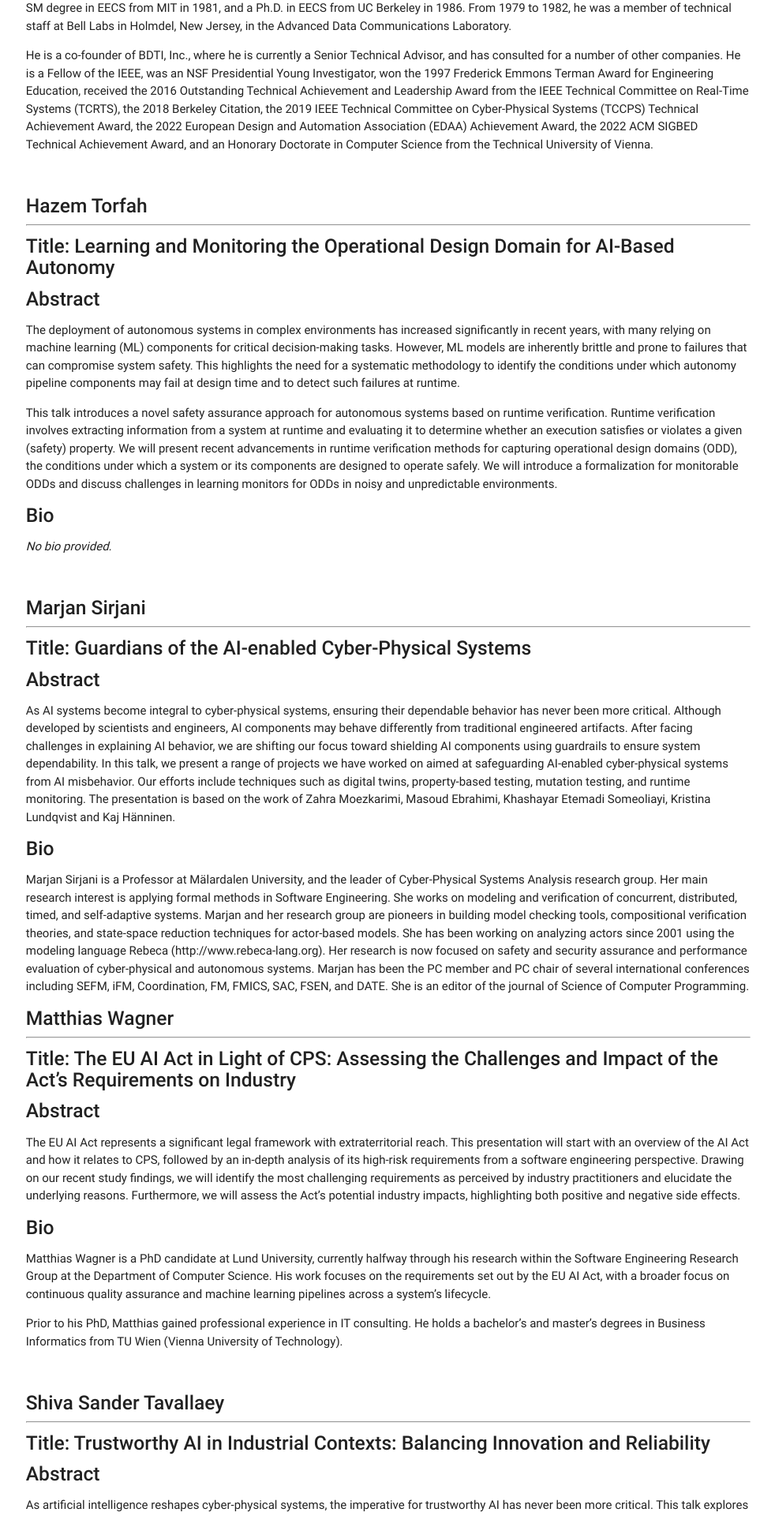
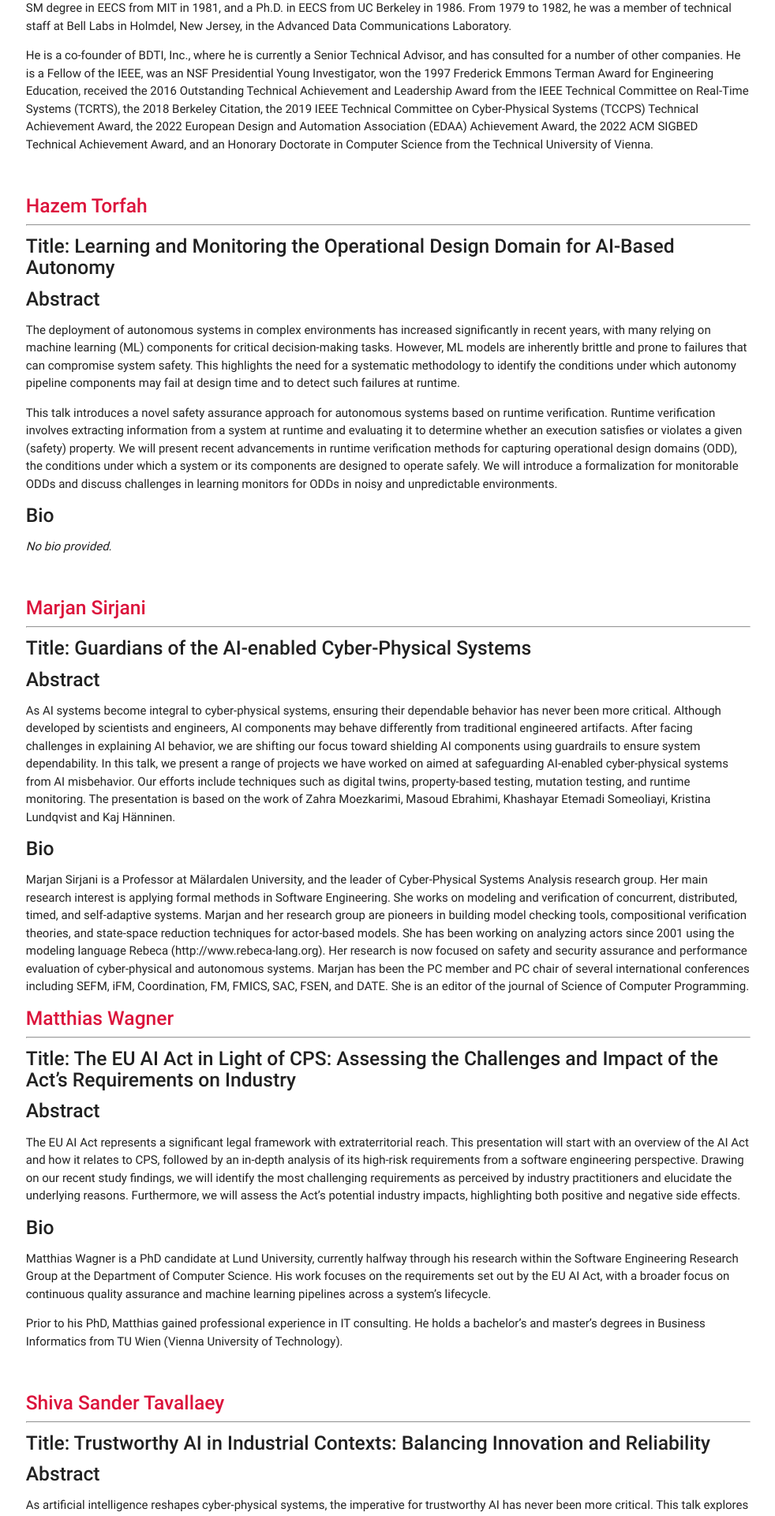
Before and after one commit to rebeca-lang/rebeca-lang.github.io, a Jekyll site: the page built from events/TrustCPS-AI.md, in a window 1280 px wide. Shown: the part 2489-4409 px from the top of the page at 79% size, without its empty margins (148-1130 px from the left). Built offline with Jekyll 4.4.1, drawn with Linux system fonts in a browser that asks for light colours.

Commit message:
Update TrustCPS-AI.md

```diff
--- a/events/TrustCPS-AI.md
+++ b/events/TrustCPS-AI.md
@@ -65,7 +65,7 @@ He is a co-founder of BDTI, Inc., where he is currently a Senior Technical Advis
 
 <br>
 
-##### **Hazem Torfah**
+##### **<span style="color: crimson;">Hazem Torfah</span>**
 ---
 ##### **Title: Learning and Monitoring the Operational Design Domain for AI-Based Autonomy**
 
@@ -78,7 +78,8 @@ This talk introduces a novel safety assurance approach for autonomous systems ba
 *No bio provided.*
 
 <br>
-##### **Marjan Sirjani**
+
+##### **<span style="color: crimson;">Marjan Sirjani</span>**
 ---
 ##### **Title: Guardians of the AI-enabled Cyber-Physical Systems**
 
@@ -89,7 +90,7 @@ As AI systems become integral to cyber-physical systems, ensuring their dependab
 Marjan Sirjani is a Professor at Mälardalen University, and the leader of Cyber-Physical Systems Analysis research group. Her main research interest is applying formal methods in Software Engineering. She works on modeling and verification of concurrent, distributed, timed, and self-adaptive systems. Marjan and her research group are pioneers in building model checking tools, compositional verification theories, and state-space reduction techniques for actor-based models. She has been working on analyzing actors since 2001 using the modeling language Rebeca (http://www.rebeca-lang.org). Her research is now focused on safety and security assurance and performance evaluation of cyber-physical and autonomous systems. Marjan has been the PC member and PC chair of several international conferences including SEFM, iFM, Coordination, FM, FMICS, SAC, FSEN, and DATE. She is an editor of the journal of Science of Computer Programming.
 <br>
 
-##### **Matthias Wagner**
+##### **<span style="color: crimson;">Matthias Wagner</span>**
 ---
 ##### **Title: The EU AI Act in Light of CPS: Assessing the Challenges and Impact of the Act’s Requirements on Industry**
 
@@ -104,7 +105,7 @@ Prior to his PhD, Matthias gained professional experience in IT consulting. He h
  <br>
 
 
-##### **Shiva Sander Tavallaey**
+##### **<span style="color: crimson;">Shiva Sander Tavallaey</span>**
 ---
 ##### **Title: Trustworthy AI in Industrial Contexts: Balancing Innovation and Reliability**
 
@@ -123,7 +124,7 @@ By synthesizing theoretical insights with practical industrial applications, the
 *No bio provided.*
 <br>
 
-##### **Claire Pagetti**
+##### **<span style="color: crimson;">Claire Pagetti</span>**
 ---
 ##### **Title: Formal verification and certified machine learning and Airbus**
 
@@ -134,7 +135,7 @@ Machine learning applications have been gaining considerable attention in the fi
 Claire Pagetti is a senior research scientist at ONERA. She holds a research chair in the ANITI cluster on “Embeddability and safety assurance of ML-based systems under certification”. Her fields of interest concern the safe implementation of safety critical applications on avionic platforms. She has contributed to several industrial, European and French projects that lead to several publications and industrial developments.
 <br>
 
-##### **Pierluigi Nuzzo**
+##### **<span style="color: crimson;">Pierluigi Nuzzo</span>**
 ---
 ##### **Title: Assume-Guarantee Contracts for Trustworthy Autonomous Cyber-Physical Systems**
 
```
